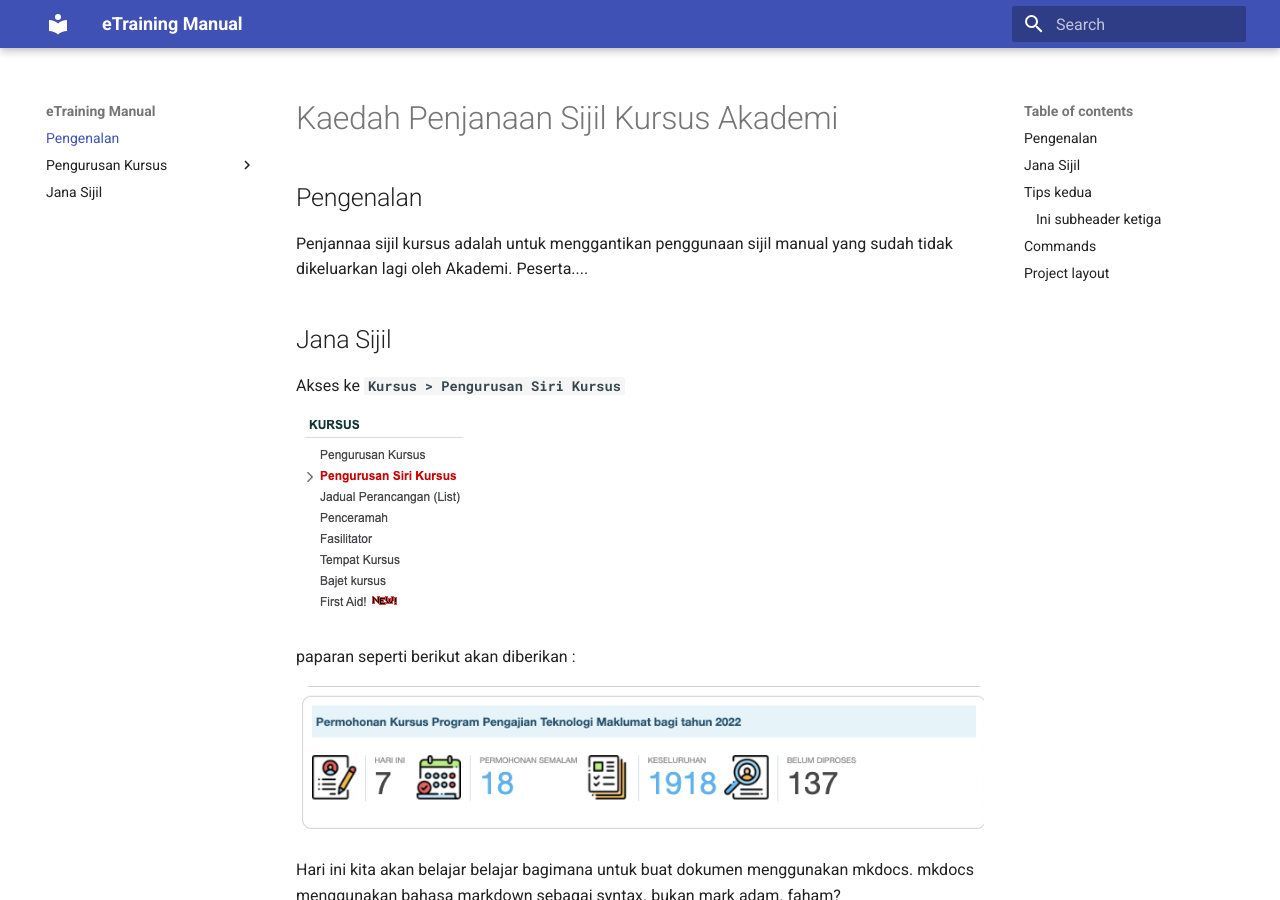
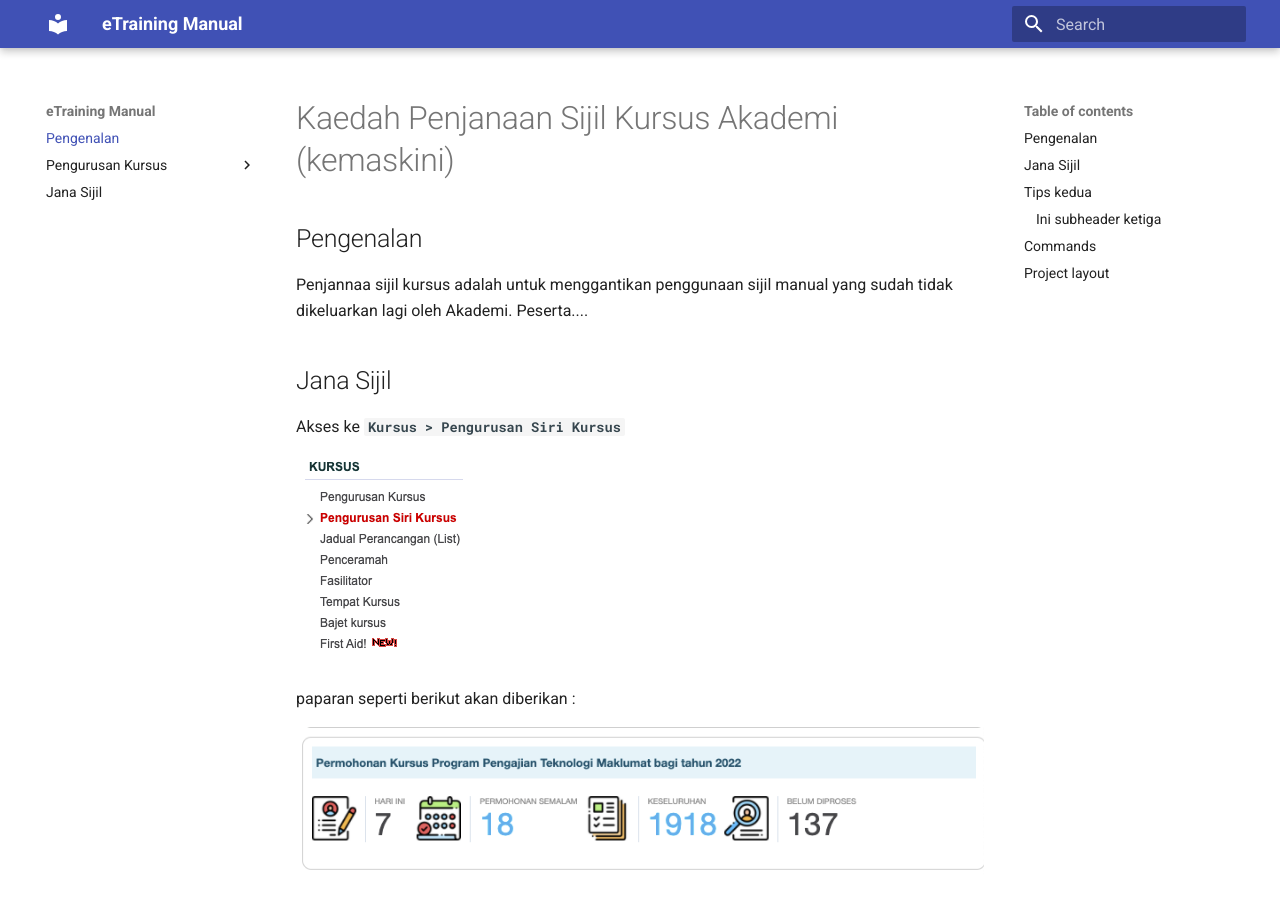
Before and after one commit to akademi-jpj/hello-mkdocs, an MkDocs documentation site: the page built from docs/index.md, in a window 1280 px wide and 900 px high. Built offline with MkDocs 1.6.1 and Material for MkDocs 9.7.7, drawn with Linux system fonts in a browser that asks for light colours.

Commit message:
Update document index

```diff
--- a/docs/index.md
+++ b/docs/index.md
@@ -1,4 +1,4 @@
-# Kaedah Penjanaan Sijil Kursus Akademi
+# Kaedah Penjanaan Sijil Kursus Akademi (kemaskini)
 
 ## Pengenalan
 
```
